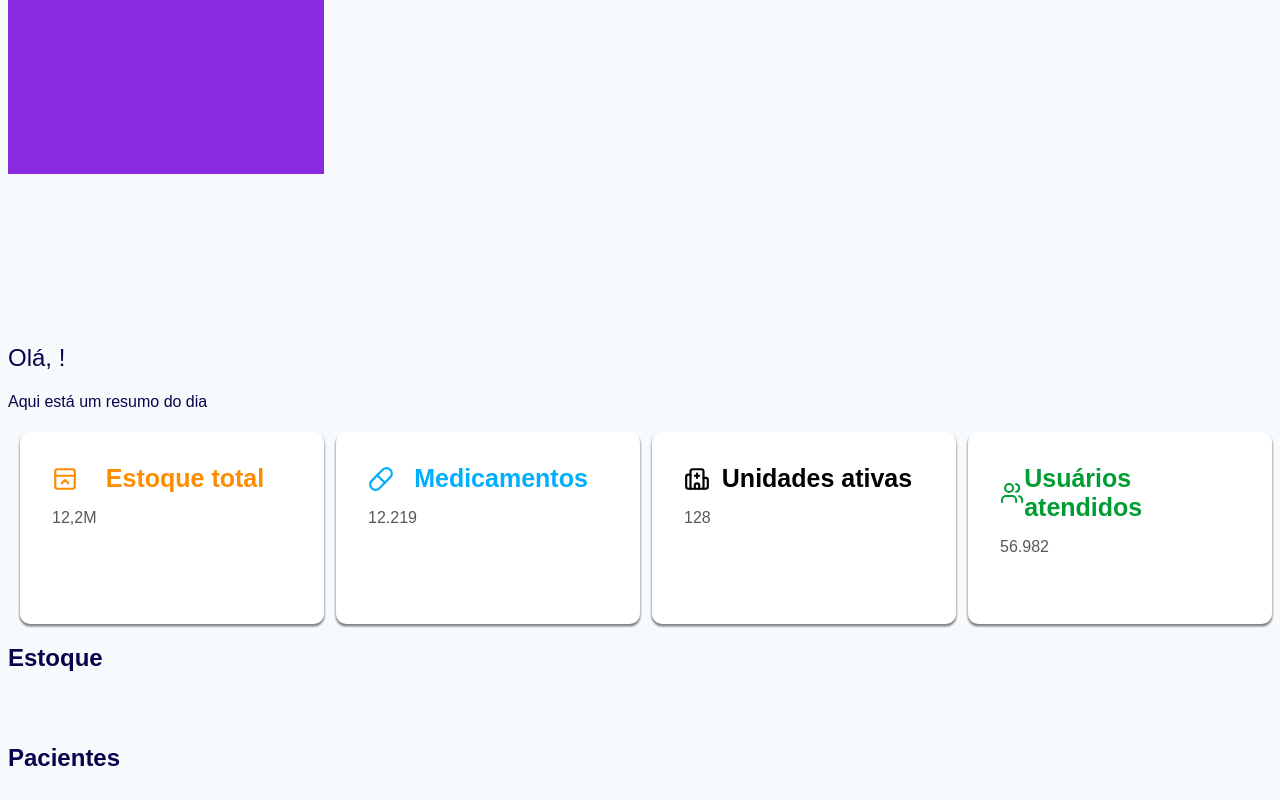
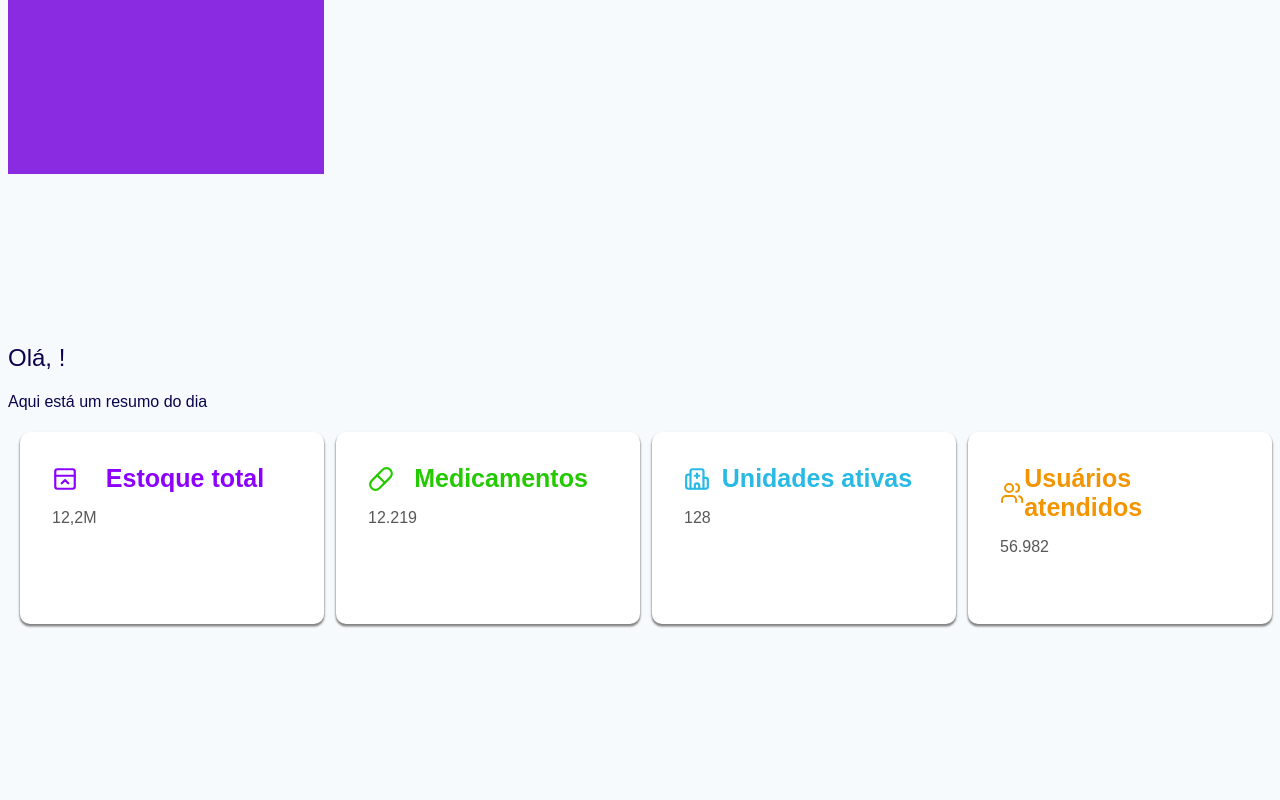
Before and after one commit to bendominique/Localisus, a React (Vite) app in the folder Frontend/Localisus/: page /funcionario in a window 1280 px wide. Shown: the part 634-1434 px from the top of the page. After the commit the page ends 1266 px from the top, so only its background shows below. Built offline with nearby package versions, Linux system fonts and the light colour scheme.

Commit message:
Corrigindo o erro na minha página de usuários

```diff
--- a/Frontend/Localisus/src/pages/Funcionario.tsx
+++ b/Frontend/Localisus/src/pages/Funcionario.tsx
@@ -15,10 +15,10 @@ export const Funcionario = () => {
     const { usuario } = useAuth()
     const [estoque, setEstoque] = useState<any[]>([])
     const cardsFuncionario = [
-        { titulo: "Estoque total", descricao: "12,2M", icone: LucidePanelTopClose, cor: "#ff8c00" },
-        { titulo: "Medicamentos", descricao: "12.219", icone: PillIcon, cor: "#00aeff" },
-        { titulo: "Unidades ativas", descricao: "128", icone: LucideHospital, cor: "#000000" },
-        { titulo: "Usuários atendidos", descricao: "56.982", icone: UsersIcon, cor: "#009c34" }
+        { titulo: "Estoque total", descricao: "12,2M", icone: LucidePanelTopClose, cor: "#8c00ff" },
+        { titulo: "Medicamentos", descricao: "12.219", icone: PillIcon, cor: "#25c900" },
+        { titulo: "Unidades ativas", descricao: "128", icone: LucideHospital, cor: "#28b9e5" },
+        { titulo: "Usuários atendidos", descricao: "56.982", icone: UsersIcon, cor: "#f29500" }
     ]
 
     useEffect(() => {
@@ -71,20 +71,26 @@ export const Funcionario = () => {
                         }
                     </div>
                 </section>
-                <h2>Estoque {hospital?.nome}</h2>
-                <ul>
+                <section className="elementos-funcionario">
+                    <article className="mapa">
 
-                    {estoque.map(e =>
-                        <li key={e.id}>
-                            {e.nome} é
-                            {e.descricao},
-                            no nosso estoque ele contém a dosagem de {e.dosagem}ml e
-                            {e.quantidade} unidades
-                        </li>
+                    </article>
+                    <article className="medicamentos-destaque">
 
-                    )}
-                </ul>
-                <h2>Pacientes</h2>
+                    </article>
+                    <article className="alertas">
+
+                    </article>
+                    <article className="solicitacoes">
+
+                    </article>
+                    <article className="consumo-categoria">
+
+                    </article>
+                    <article className="resumo-regiao">
+
+                    </article>
+                </section>
             </main>
         </>
     )
--- a/Frontend/Localisus/src/pages/UsuarioComum.tsx
+++ b/Frontend/Localisus/src/pages/UsuarioComum.tsx
@@ -55,7 +55,7 @@ export const UsuarioComum = () => {
         )
 
         const hospitaisFormatados = estoqueComRemedio.map(itemEstoque => {
-            const hosp = estoqueComRemedio.find(h => h.id === itemEstoque.hospitalId)
+            const hosp = hospitaisMock.find(h => h.id === itemEstoque.hospitalId)
             const med = medicamentosEncontrados.find(m => m.id === itemEstoque.id)
 
             return {
```
